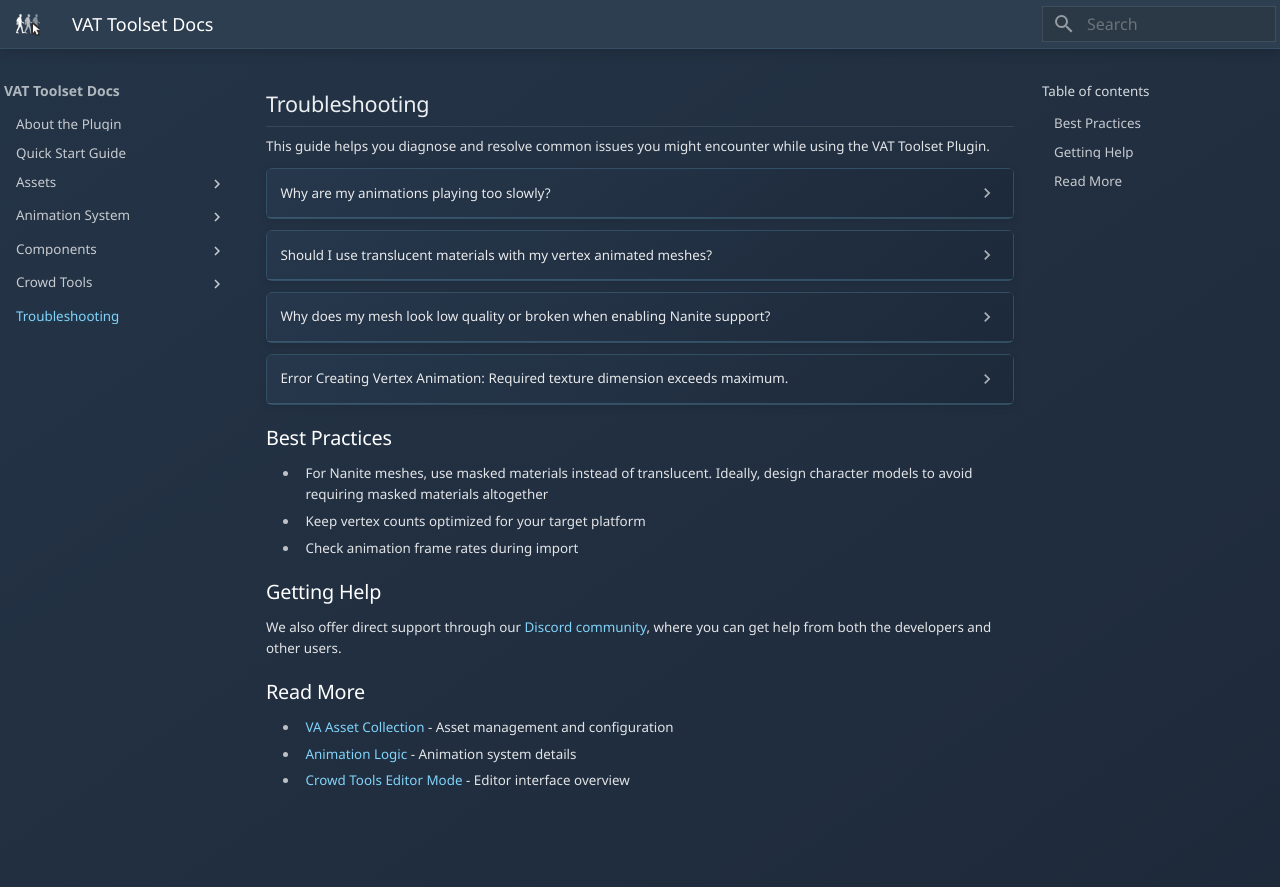
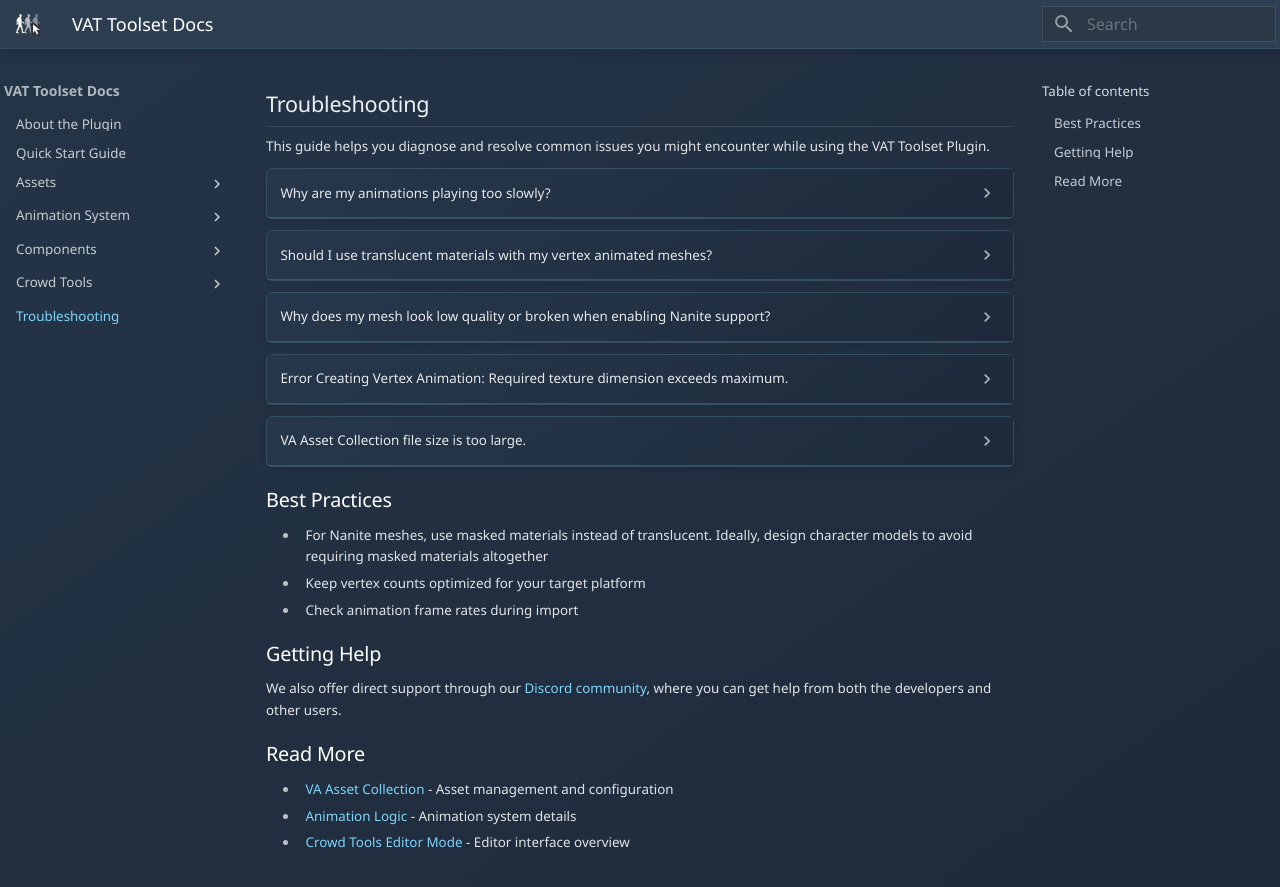
Before and after one commit to Milswanca/VertexAnimationDocumentation, an MkDocs documentation site: the page built from docs/troubleshooting.md, in a window 1280 px wide. Shown: the top 887 px of the page. Built offline with MkDocs 1.6.1 and Material for MkDocs 9.7.7, drawn with Linux system fonts in a browser that asks for light colours.

Commit message:
update faq

```diff
--- a/docs/troubleshooting.md
+++ b/docs/troubleshooting.md
@@ -37,7 +37,18 @@ This guide helps you diagnose and resolve common issues you might encounter whil
     ![Reduce Verts](assets/vertexdimensionreducevertices.jpg){ style="margin-top: 10px; margin-bottom: 5px;"}
     2. Reduce the number of animation frames
     ![Reduce Frames](assets/vertexdimensionreduceframes.jpg){ style="margin-top: 10px; margin-bottom: 5px;"}
-    3. Consider using a lower-poly version of your mesh for background characters or switching to bone mode when creating your assets.
+    3. Consider using a lower-poly version of your mesh for background characters or switch to bone mode when [creating your assets](quick-start.md).
+    </div>
+
+??? "VA Asset Collection file size is too large."
+    <div class="md-typeset__answer">
+
+    You can reduce the file size of your asset by unticking precision textures in the animation build settings.
+
+    1. Open the VA Asset Collection and untick Generate High Precision Textures:
+    ![High Precision](assets/va_precisiontexture.jpg){ style="margin-top: 10px; margin-bottom: 5px;"}
+    2. Select "Rebuild Asset" at the top of the editor window.
+
     </div>
 
 ## Best Practices
```
Also changed, not shown: docs/assets/va_precisiontexture.jpg (added).
